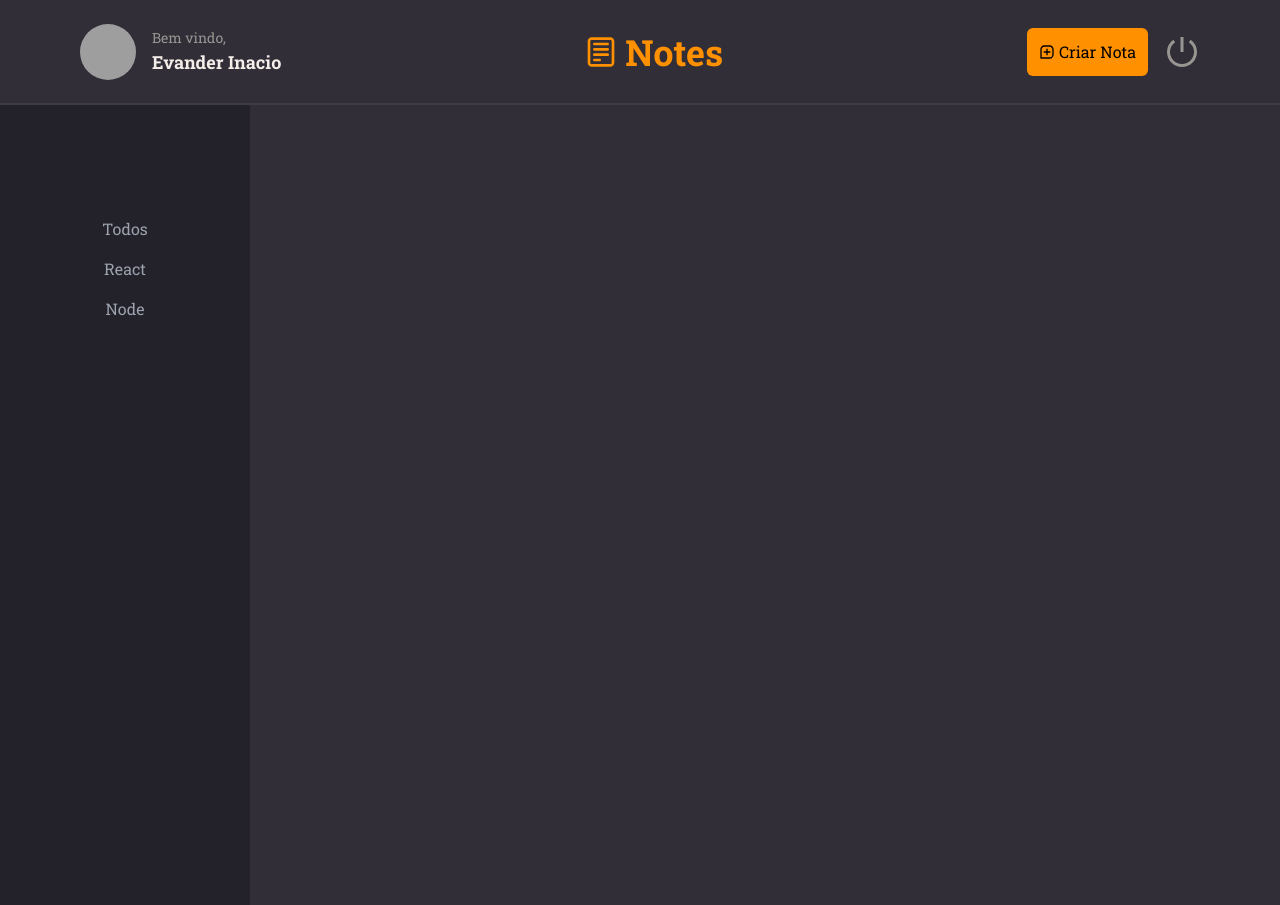
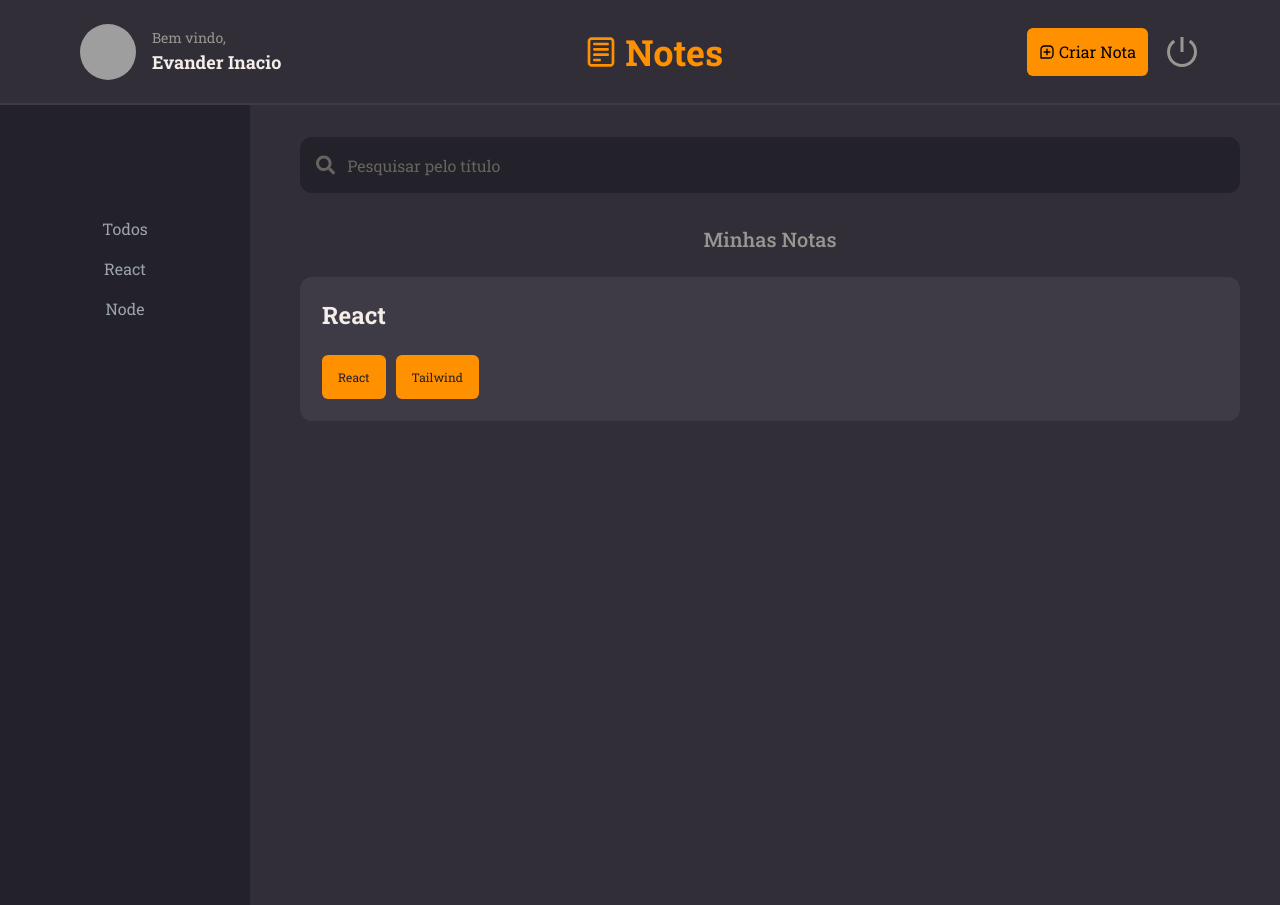
Before and after one commit to EvanderInacio/Notes, a React (Vite) app: page / in a window 1280 px wide. Built offline with nearby package versions, Linux system fonts and the light colour scheme; grey boxes are pictures that could not be loaded.

Commit message:
feat: Page Home :zap:

```diff
--- a/src/components/Dash.jsx
+++ b/src/components/Dash.jsx
@@ -2,7 +2,7 @@ import { ButtonText } from './ButtonText'
 
 export function Dash() {
   return (
-    <div className="w-[250px] h-screen bg-background-900">
+    <div className="w-[200px] md:w-[250px] h-screen bg-background-900 hidden sm:block">
       <div className="flex justify-center items-center flex-col mt-28 gap-4">
         <ButtonText title="Todos" />
         <ButtonText title="React" />
--- a/src/components/Header.jsx
+++ b/src/components/Header.jsx
@@ -4,7 +4,7 @@ import { CgNotes } from 'react-icons/cg'
 
 export function Header() {
   return (
-    <div className="flex flex-col max-md:mt-2 md:flex-row max-md:gap-5 max-md:pb-5 justify-between md:h-[105px] w-full border-b-2 border-background-700 px-20 items-center">
+    <div className="flex flex-col max-md:mt-2 sm:flex-row max-sm:gap-5 max-sm:pb-5 sm:justify-between h-40 sm:h-[105px] w-full border-b-2 border-background-700 px-20 items-center">
       <div className="flex items-center">
         <img
           className="w-14 h-14 rounded-full"
@@ -17,10 +17,10 @@ export function Header() {
         </div>
       </div>
 
-      <div className="md:flex gap-2 justify-center items-center hidden">
-          <CgNotes className="w-8 h-8 text-orange-800" />
-          <h1 className="font-bold text-4xl text-orange-800">Notes</h1>
-        </div>
+      <div className="hidden md:flex gap-2 justify-center items-center">
+        <CgNotes className="w-8 h-8 text-orange-800" />
+        <h1 className="font-bold text-4xl text-orange-800">Notes</h1>
+      </div>
 
       <div className="flex gap-4 items-center">
         <button className="bg-orange-800 p-3 text-black rounded-md flex gap-1 items-center">
--- /dev/null
+++ b/src/components/Input.jsx
@@ -0,0 +1,11 @@
+export function Input({ icon: Icon, ...rest }) {
+  return (
+    <div className="w-full flex items-center bg-background-900 text-gray-300 mb-2 rounded-xl focus:hidden max-sm:mt-6">
+      {Icon && <Icon className="ml-4" size={20} />}
+      <input
+        className="h-14 w-full p-3 text-white-800 bg-transparent border-0 placeholder:text-gray-300 focus:outline-none"
+        {...rest}
+      />
+    </div>
+  )
+}
--- /dev/null
+++ b/src/components/Note.jsx
@@ -0,0 +1,22 @@
+import { Tag } from './Tag'
+
+export function Note({ data, ...rest }) {
+  return (
+    <button
+      className="w-full bg-background-700 border-none rounded-xl p-[22px] mb-4"
+      {...rest}
+    >
+      <h1 className="flex-1 text-left font-bold text-2xl text-white-800 ">
+        {data.title}
+      </h1>
+
+      {data.tags && (
+        <footer className="flex gap-1 mt-6 w-full">
+          {data.tags.map(tag => (
+            <Tag key={tag.id} title={tag.name} />
+          ))}
+        </footer>
+      )}
+    </button>
+  )
+}
--- a/src/components/Tag.jsx
+++ b/src/components/Tag.jsx
@@ -1,7 +1,7 @@
 
-export function Tag({ title }) {
+export function Tag({ title, ...rest }) {
   return (
-    <div className="text-xs px-4 py-[14px] rounded-md mr-[6px] text-background-900 bg-orange-800">
+    <div {...rest} className="text-xs px-4 py-[14px] rounded-md mr-[6px] text-background-900 bg-orange-800">
       {title}
     </div>
   )
--- a/src/pages/Home.jsx
+++ b/src/pages/Home.jsx
@@ -1,11 +1,31 @@
-import { Dash } from "../components/Dash";
-import { Header } from "../components/Header";
+import { Dash } from '../components/Dash'
+import { Header } from '../components/Header'
+import { Input } from '../components/Input'
+import { FaSearch } from 'react-icons/fa'
+import { Note } from '../components/Note'
+import { Section } from '../components/Section'
 
 export function Home() {
   return (
-    <div className="w-full h-screen grid bg-background-800">
+    <main className="w-full h-screen grid bg-background-800">
       <Header />
-      <Dash />
-    </div>
+      <section className="grid sm:grid-cols-[210px_auto] md:grid-cols-[260px_auto]">
+        <Dash />
+        <div className="flex flex-col items-center max-sm:mb-52 sm:mt-8 px-4 sm:px-8 md:px-10">
+          <Input placeholder="Pesquisar pelo título" icon={FaSearch} />
+
+          <h2 className='my-6 text-gray-100 font-medium text-xl'>Minhas Notas</h2>
+          <Note
+            data={{
+              title: 'React',
+              tags: [
+                {id: '1', name: 'React'},
+                {id: '2', name: 'Tailwind'},
+              ]
+            }}
+          />
+        </div>
+      </section>
+    </main>
   )
 }
--- a/src/styles/global.css
+++ b/src/styles/global.css
@@ -21,3 +21,15 @@ button, a {
 button:hover, a:hover {
   filter: brightness(0.9)
 }
+
+::-webkit-scrollbar{
+  width: 0.5rem;
+  background-color: #141414;
+}
+::-webkit-scrollbar-thumb{
+  border-radius: 0.5rem;
+  background-color: #FF9000;
+}
+::-webkit-scrollbar-thumb:hover{
+  background-color: #FF9000;
+}
```
